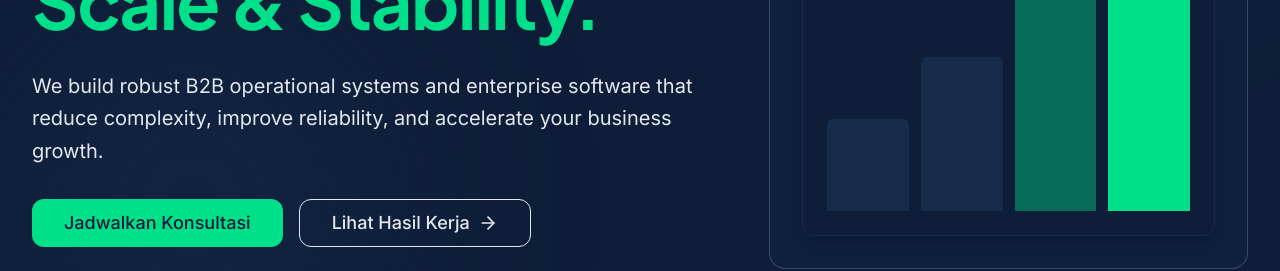
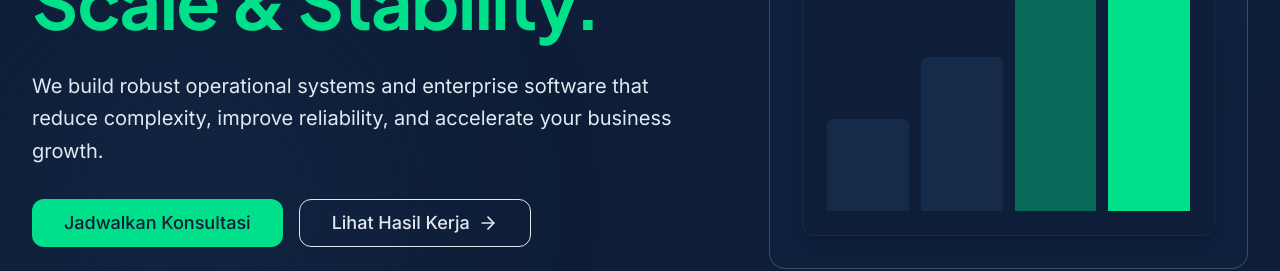
Before and after one commit to Rayendraarya26/Digifolks-B2B-Compro, a Next.js app: page / in a window 1280 px wide. Shown: the part 483-754 px from the top of the page. Built offline with nearby package versions, Linux system fonts and the light colour scheme; a web font is replaced by a local one.

Commit message:
Update page.tsx

```diff
--- a/src/app/(main)/page.tsx
+++ b/src/app/(main)/page.tsx
@@ -26,13 +26,13 @@ export default function Home() {
                   Engineering Excellence
                 </div>
                 <h1 className="text-5xl md:text-7xl font-bold text-text-pure leading-tight mb-6 tracking-tight">
-                  Engineered for <br/>
+                  Engineered for <br />
                   <span className="text-accent-emerald">Scale & Stability.</span>
                 </h1>
               </Reveal>
               <Reveal delay={0.1}>
                 <p className="text-xl text-text-off-white mb-8 max-w-2xl leading-relaxed">
-                  We build robust B2B operational systems and enterprise software that reduce complexity, improve reliability, and accelerate your business growth.
+                  We build robust operational systems and enterprise software that reduce complexity, improve reliability, and accelerate your business growth.
                 </p>
               </Reveal>
               <Reveal delay={0.2}>
@@ -106,7 +106,7 @@ export default function Home() {
               }
             ].map((item, i) => (
               <Reveal key={i} delay={0.1 * (i + 1)}>
-                <div className="p-8 h-full bg-bg-pure border border-border-flat rounded-2xl relative hover:border-accent-forest/30 transition-all duration-300 shadow-lg">
+                <div className="p-8 h-67 bg-bg-pure border border-border-flat rounded-2xl relative hover:border-accent-forest/30 transition-all duration-300 shadow-lg">
                   {item.icon}
                   <h3 className="text-xl font-bold text-navy-base mb-3">{item.title}</h3>
                   <p className="text-text-muted leading-relaxed">{item.desc}</p>
@@ -310,7 +310,7 @@ export default function Home() {
         <div className="max-w-4xl mx-auto px-4 sm:px-6 lg:px-8 text-center relative z-10">
           <Reveal>
             <h2 className="text-3xl md:text-5xl font-bold text-text-pure mb-6 leading-tight">
-              Siap Membangun Sistem <br className="hidden md:block"/>
+              Siap Membangun Sistem <br className="hidden md:block" />
               <span className="text-accent-emerald">yang Benar-benar Bekerja?</span>
             </h2>
             <p className="text-text-off-white text-lg mb-10 max-w-2xl mx-auto leading-relaxed">
```
Lines whose indentation alone changed are shown as unchanged.
